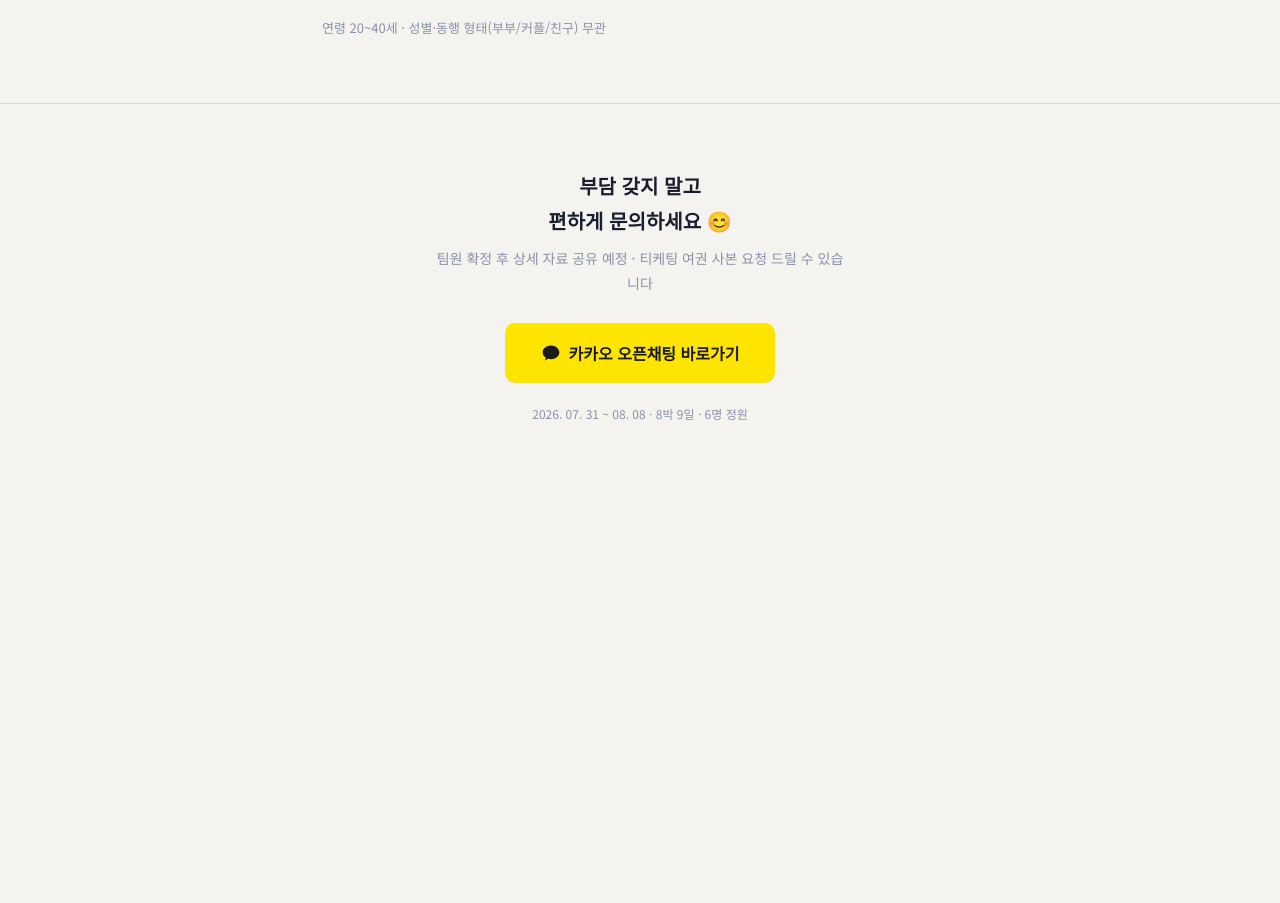
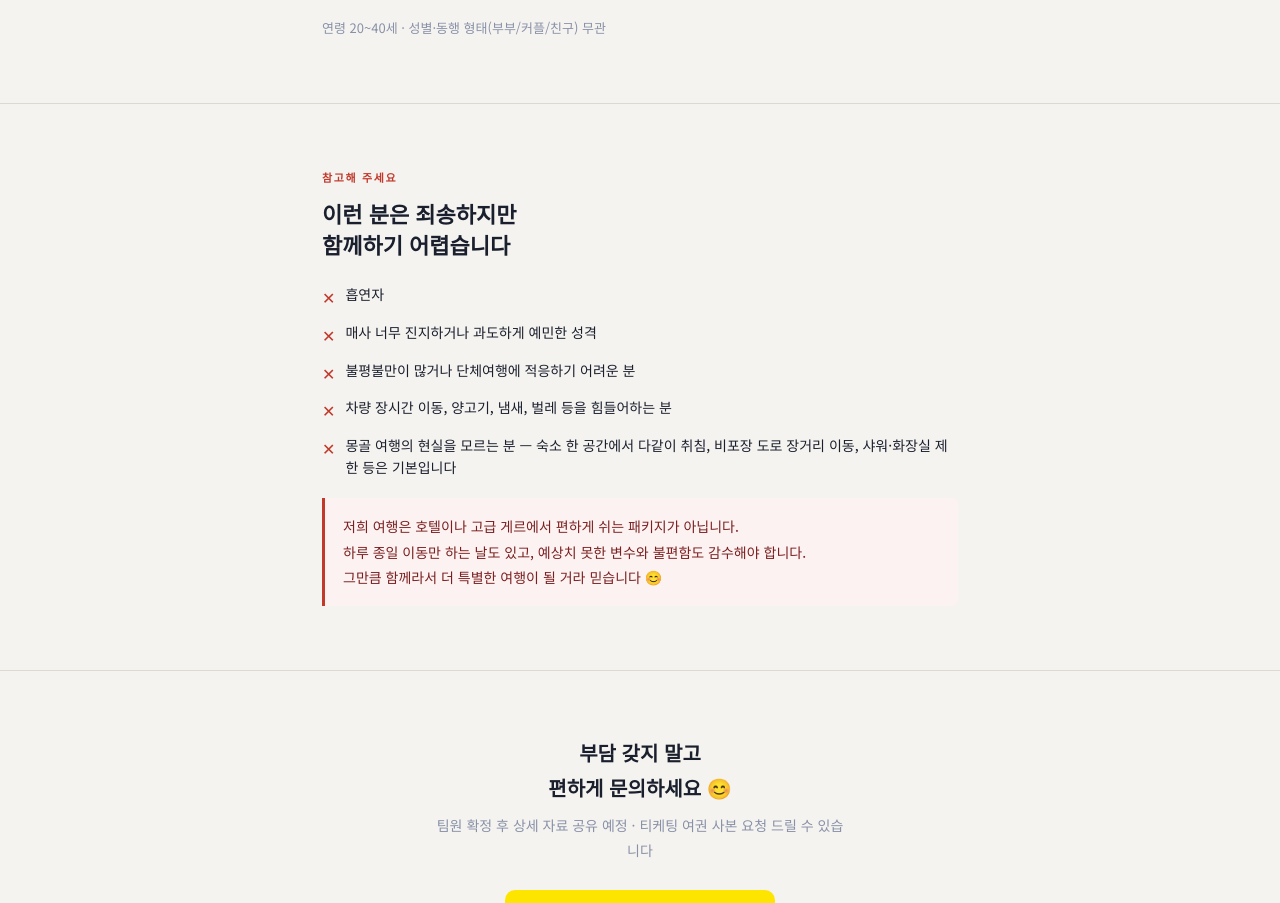
Before and after one commit to yunsanghui/mongolia, a plain HTML site: page index.html in a window 1280 px wide. Shown: the part 2772-3675 px from the top of the page. Before the commit the page ends 3288 px from the top, so only its background shows below. Drawn offline with Linux system fonts and the light colour scheme.

Commit message:
Add rejection criteria section

```diff
--- a/index.html
+++ b/index.html
@@ -411,6 +411,25 @@
   <p style="margin-top: 20px; font-size: 13px; color: var(--muted);">연령 20~40세 · 성별·동행 형태(부부/커플/친구) 무관</p>
 </section>
 
+<hr>
+
+<section class="section">
+  <div class="section-label" style="color: #C0392B;">참고해 주세요</div>
+  <h2>이런 분은 죄송하지만<br>함께하기 어렵습니다</h2>
+  <div class="ideal-list">
+    <div class="ideal-item"><span class="ideal-icon" style="color:#C0392B;">✕</span>흡연자</div>
+    <div class="ideal-item"><span class="ideal-icon" style="color:#C0392B;">✕</span>매사 너무 진지하거나 과도하게 예민한 성격</div>
+    <div class="ideal-item"><span class="ideal-icon" style="color:#C0392B;">✕</span>불평불만이 많거나 단체여행에 적응하기 어려운 분</div>
+    <div class="ideal-item"><span class="ideal-icon" style="color:#C0392B;">✕</span>차량 장시간 이동, 양고기, 냄새, 벌레 등을 힘들어하는 분</div>
+    <div class="ideal-item"><span class="ideal-icon" style="color:#C0392B;">✕</span>몽골 여행의 현실을 모르는 분 — 숙소 한 공간에서 다같이 취침, 비포장 도로 장거리 이동, 샤워·화장실 제한 등은 기본입니다</div>
+  </div>
+  <div style="margin-top: 20px; padding: 16px 18px; background: #FDF2F2; border-left: 3px solid #C0392B; border-radius: 0 8px 8px 0; font-size: 14px; color: #7B2020; line-height: 1.8;">
+    저희 여행은 호텔이나 고급 게르에서 편하게 쉬는 패키지가 아닙니다.<br>
+    하루 종일 이동만 하는 날도 있고, 예상치 못한 변수와 불편함도 감수해야 합니다.<br>
+    그만큼 함께라서 더 특별한 여행이 될 거라 믿습니다 😊
+  </div>
+</section>
+
 <!-- CTA FOOTER -->
 <hr>
 <div class="cta-footer">
```
